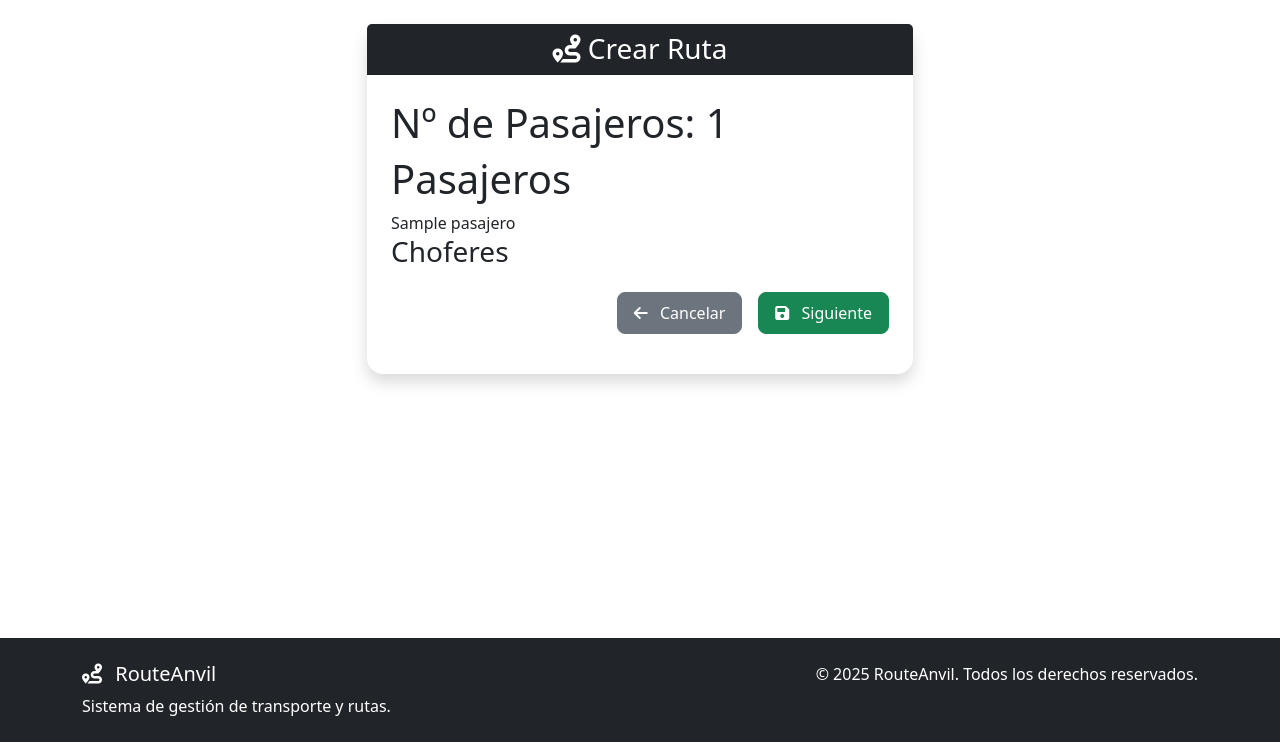
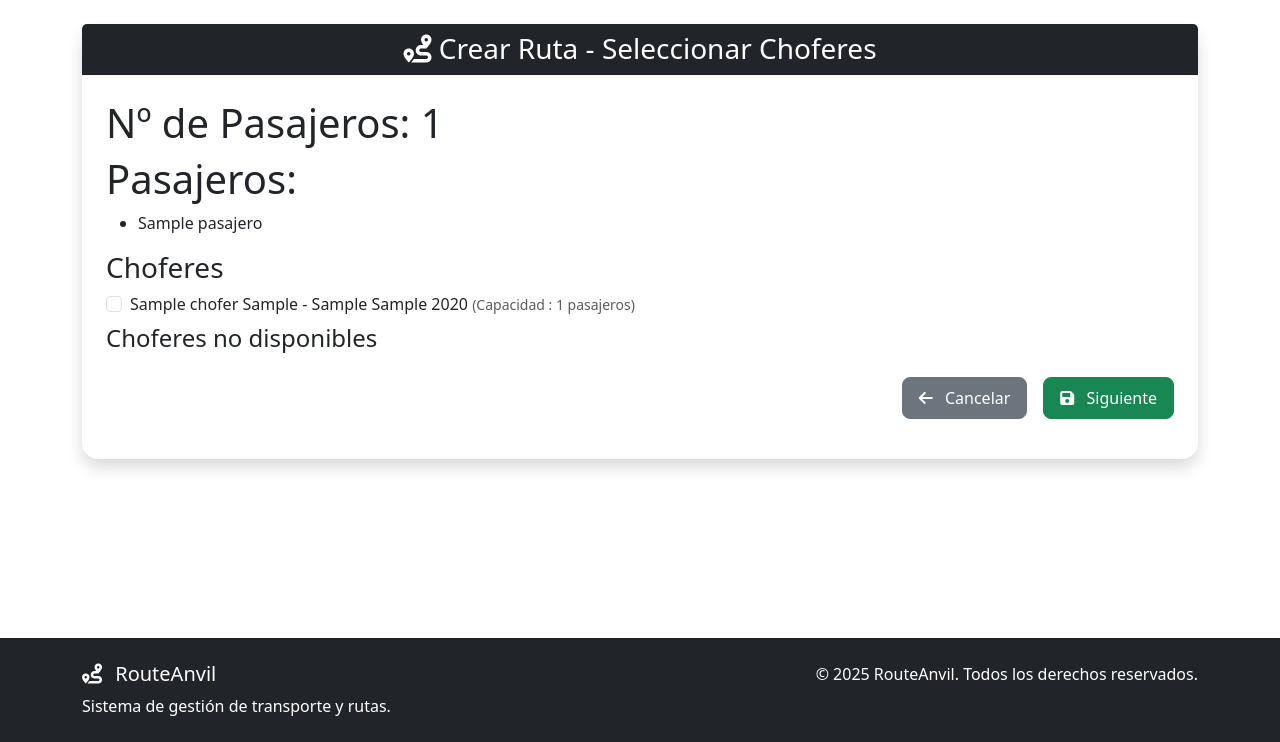
Before and after one commit to Ikvillaseca/capstoneADI, a Django app: page /ruta/crear/choferes/1/ in a window 1280 px wide. Shown: the part 58-800 px from the top of the page. Run offline with Django 5.2, Linux system fonts and the light colour scheme; a user stored in the database is signed in; tables that the repository leaves empty hold one stand-in row (values such as "Sample post").

Commit message:
Lista de selecion de choferes

```diff
--- a/RouteAnvil/templates/rutas/ruta_crear_seleccionar1_pasajeros.html
+++ b/RouteAnvil/templates/rutas/ruta_crear_seleccionar1_pasajeros.html
@@ -8,7 +8,7 @@
 <div class="card shadow">
     <div class="card-header bg-dark text-white text-center">
         <h3 class="mb-0">
-            <i class="fa-solid fa-route"></i> Crear Ruta
+            <i class="fa-solid fa-route"></i> Crear Ruta - Seleccionar Pasajeros
         </h3>
     </div>
     <div class="card-body p-4">
--- a/RouteAnvil/templates/rutas/ruta_crear_seleccionar2_choferes.html
+++ b/RouteAnvil/templates/rutas/ruta_crear_seleccionar2_choferes.html
@@ -1,27 +1,50 @@
 {% extends "base.html" %}
 {% load static %}
-{% block titulo %}Crear ruta - Seleccionar Pasajeros{% endblock titulo %}
+{% block titulo %}Crear ruta - Seleccionar Choferes{% endblock titulo %}
 
 {% block contenido %}
-<div class="row justify-content-center mb-5">
-    <div class="col-md-8 col-lg-6">
+
 <div class="card shadow">
     <div class="card-header bg-dark text-white text-center">
         <h3 class="mb-0">
-                    <i class="fa-solid fa-route"></i> Crear Ruta
+            <i class="fa-solid fa-route"></i> Crear Ruta - Seleccionar Choferes
         </h3>
     </div>
     <div class="card-body p-4">
         <h1>Nº de Pasajeros: {{ cantidad_pasajeros }}</h1>
-                <h1>Pasajeros</h1>
+        <h1>Pasajeros: </h1>
+        <div>
+            <ul>
                 {% for pasajero in lista_pasajeros %}
+                    <li>
                         {{ pasajero.nombre }}
+                    </li>
                 {% endfor %}
+            </ul>
+        </div>
 
         <form method="post">
             {% csrf_token %}
                 <div class="mb-4">
                     <h3>Choferes</h3>
+
+                    {% for chofer in chofer_con_vehiculo %}
+                    <div class="form-check mb-2">
+                        <input type="checkbox" name="choices" value="{{ chofer.id_chofer }}" id="chofer_{{ forloop.counter }}" class="form-check-input">
+                        <label class="form-check-label pasajero-label" for="chofer_{{ forloop.counter }}">
+                            {{ chofer.nombre }} {{ chofer.apellido }} - {{ chofer.id_vehiculo.marca }} {{ chofer.id_vehiculo.modelo }} {{ chofer.id_vehiculo.anio }} <small class="text-muted">(Capacidad : {{ chofer.id_vehiculo.capacidad }} pasajeros)</small>
+                        </label>
+                    </div>
+                    {% endfor %}
+                    <h4>Choferes no disponibles</h4>
+                    <div>
+                        <ul>
+                            {% for chofer in chofer_sin_vehiculo %}
+                                <li>{{ chofer.nombre }} {{ chofer.apellido }} - Sin vehiculo asignado</li>
+                            {% endfor %}
+                        </ul>
+                    </div>
+
                 </div>
             <!-- Botones -->
             <div class="d-grid gap-2 d-md-flex justify-content-md-end">
@@ -35,6 +58,5 @@
         </form>
     </div>
 </div>
-    </div>
-</div>
+
 {% endblock contenido %}
--- a/RouteAnvil/views.py
+++ b/RouteAnvil/views.py
@@ -237,21 +237,28 @@ def ruta_crear_seleccionar_pasajeros(request):
 @login_required
 def ruta_crear_seleccionar_choferes(request, id_grupo_pasajeros):
     if request.method == 'POST':
+        choferes_elegidos = request.POST.getlist('choices')
+        print(choferes_elegidos)
         print("ok")
         return redirect('ruta_crear_seleccionar2_choferes', id_grupo_pasajeros = id_grupo_pasajeros)
 
 
     if request.method == 'GET':
         try:
-            print("ok")
+            # Obtener los datos de los pasajeros del grupo
             grupo_pasajeros = Grupo_Pasajeros.objects.get(pk=id_grupo_pasajeros)
-            print(grupo_pasajeros.pasajero.all()) #Para saber cuales pasajeros estan asignados a este grupo
             lista_pasajeros = grupo_pasajeros.pasajero.all()
             cantidad_pasajeros = len(lista_pasajeros)
 
+            # Obtener los datos del chofer junto al vehiculo asignado -
+            chofer_vehiculo = Chofer.objects.select_related("id_vehiculo")
+            chofer_con_vehiculo = chofer_vehiculo.exclude(id_vehiculo__exact=None)
+            chofer_sin_vehiculo = chofer_vehiculo.filter(id_vehiculo__exact=None)
             datos = {
-                'lista_pasajeros' : lista_pasajeros,
-                'cantidad_pasajeros' : cantidad_pasajeros
+                "lista_pasajeros": lista_pasajeros,
+                "cantidad_pasajeros": cantidad_pasajeros,
+                "chofer_con_vehiculo": chofer_con_vehiculo,
+                "chofer_sin_vehiculo": chofer_sin_vehiculo,
             }
             return render(request, 'rutas/ruta_crear_seleccionar2_choferes.html', datos)
         except Exception as e:
```
Lines whose indentation alone changed are shown as unchanged.
